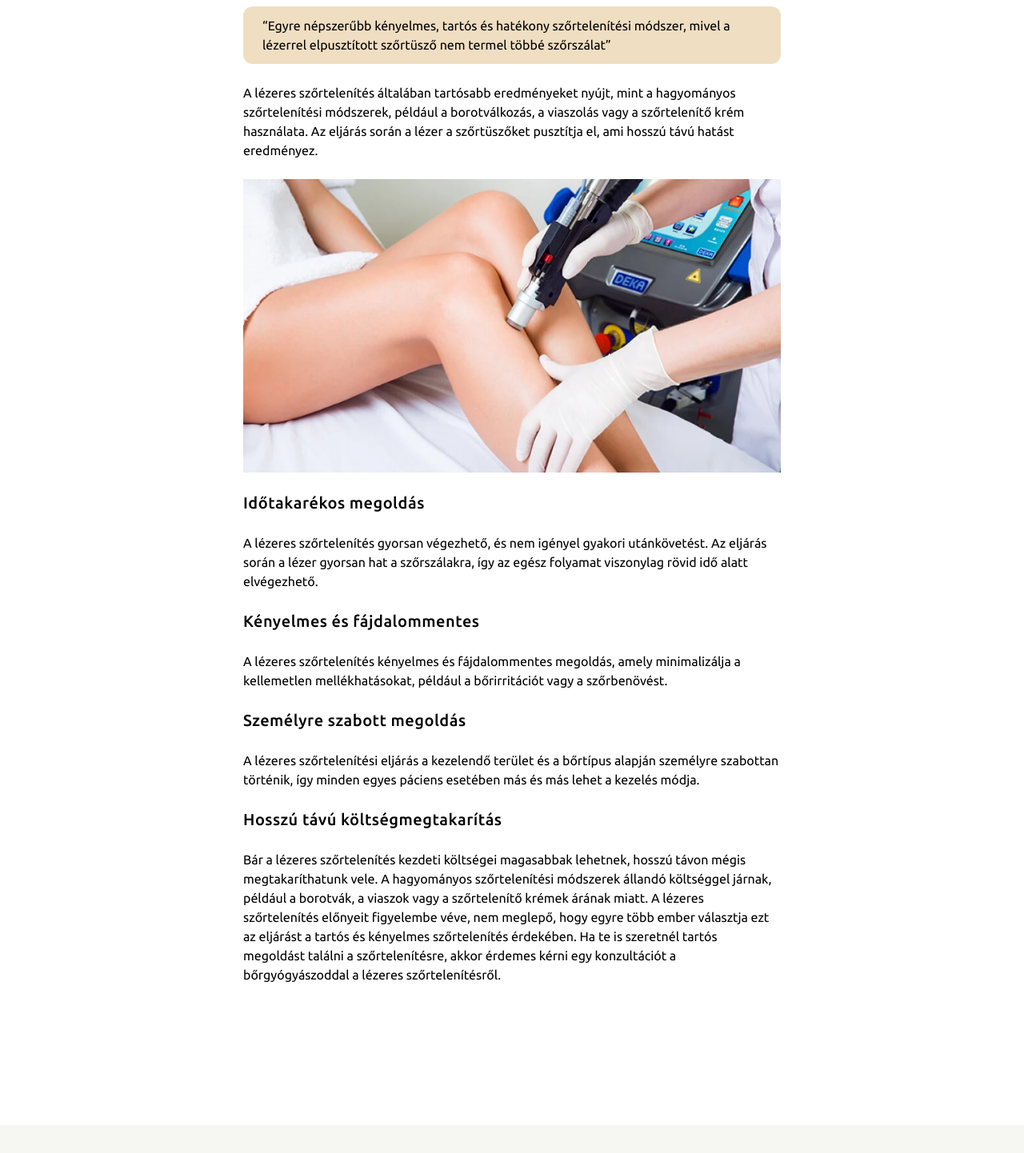
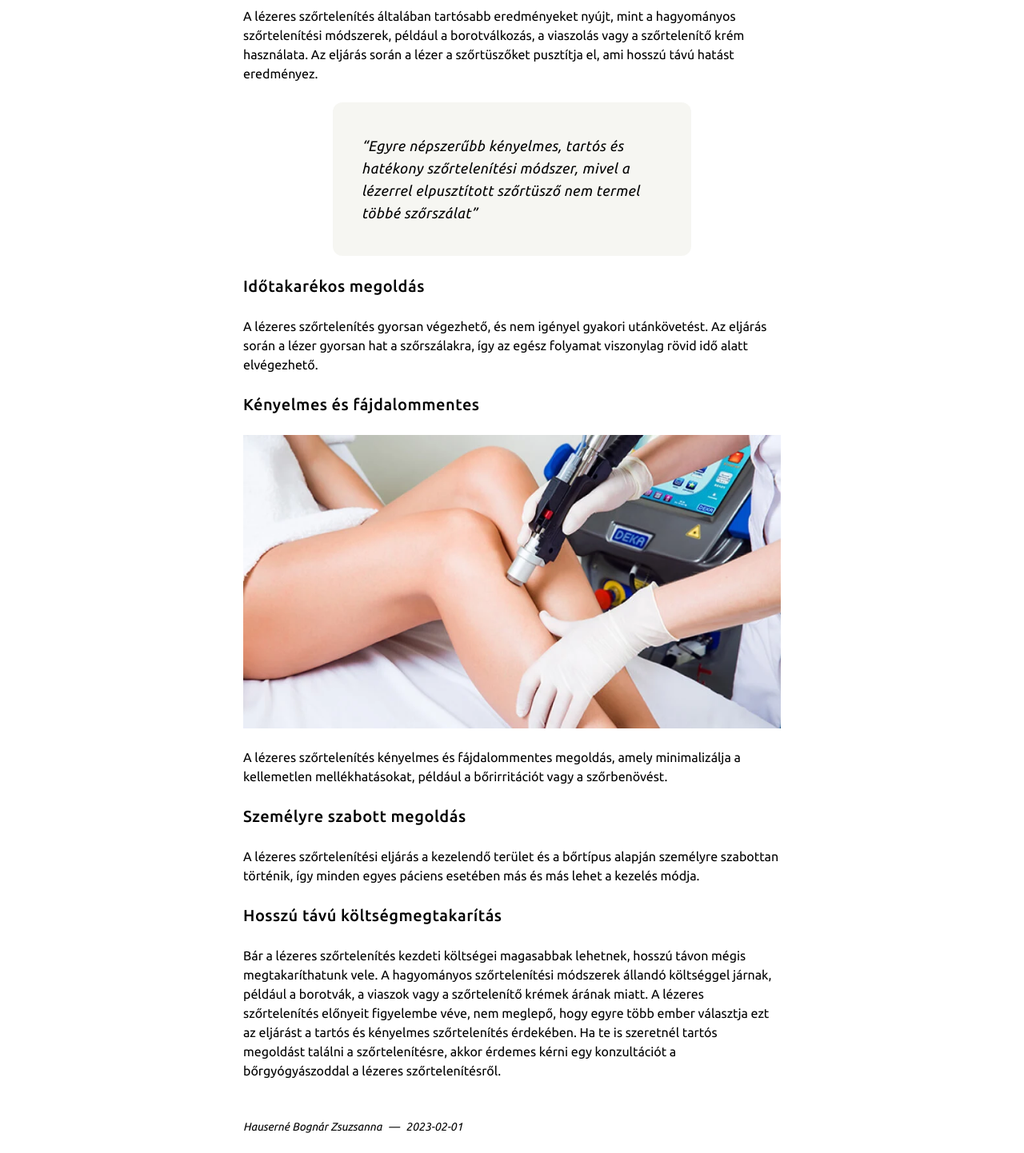
Before and after one commit to omgzsa/elysia-app, a Vue app in the folder frontend/: page /blog/miert-valaszd-a-lezeres-szortelenitest in a window 1280 px wide. Shown: the part 520-1962 px from the top of the page at 80% size. Built offline with nearby package versions, Linux system fonts and the light colour scheme.

Commit message:
formatted blockquote, rearranged content

```diff
--- a/frontend/src/views/BlogSingleView.vue
+++ b/frontend/src/views/BlogSingleView.vue
@@ -39,14 +39,16 @@ const blog = computed(() => {
     <div class="max-w-screen-md site-padding mx-auto py-10 space-y-6">
       <p>{{ blog.content.text1 }}</p>
       <h3>{{ blog.content.header1 }}</h3>
-      <blockquote class="px-6 py-3 bg-primary-300 rounded-xl">
+      <p>{{ blog.content.text2 }}</p>
+      <blockquote
+        class="max-w-md mx-auto italic tracking-wide text-base sm:text-lg px-9 py-10 bg-primary-200 rounded-xl"
+      >
         {{ blog.content.blockQuote }}
       </blockquote>
-      <p>{{ blog.content.text2 }}</p>
-      <img :src="useGetBlogImageUrl(blog.image)" alt="" />
       <h3>{{ blog.content.header2 }}</h3>
       <p>{{ blog.content.text3 }}</p>
       <h3>{{ blog.content.header3 }}</h3>
+      <img :src="useGetBlogImageUrl(blog.image)" alt="" />
       <p>{{ blog.content.text4 }}</p>
       <h3>{{ blog.content.header4 }}</h3>
       <p>{{ blog.content.text5 }}</p>
@@ -60,6 +62,12 @@ const blog = computed(() => {
           </li>
         </ul>
       </div>
+      <div
+        class="flex flex-col sm:flex-row sm:items-center sm:gap-x-2 pt-6 text-xs sm:text-sm italic"
+      >
+        <span class="inline">{{ blog.author }}</span> —
+        <span class="inline">{{ blog.createdAt }}</span>
+      </div>
     </div>
   </section>
 </template>
```
